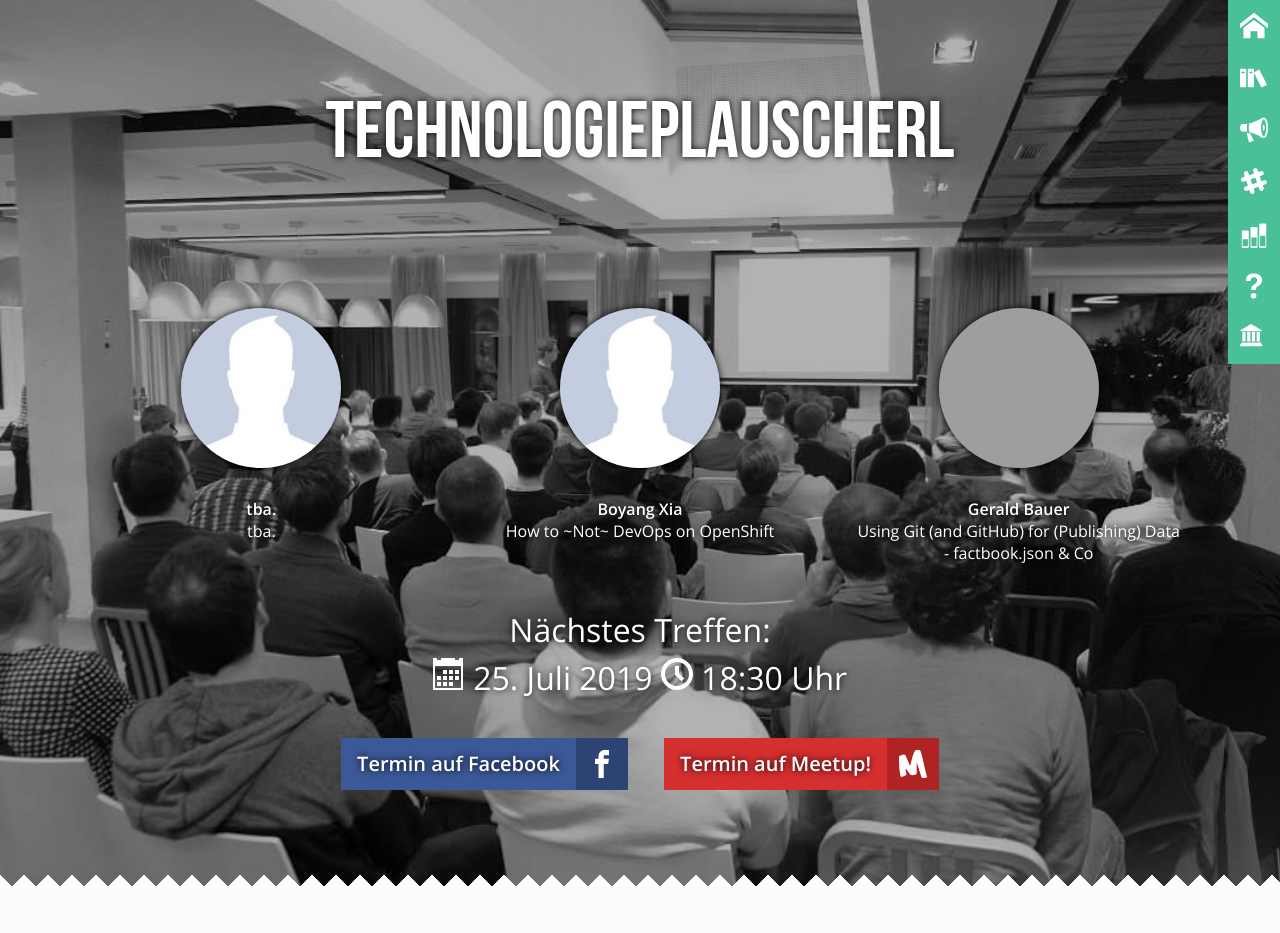
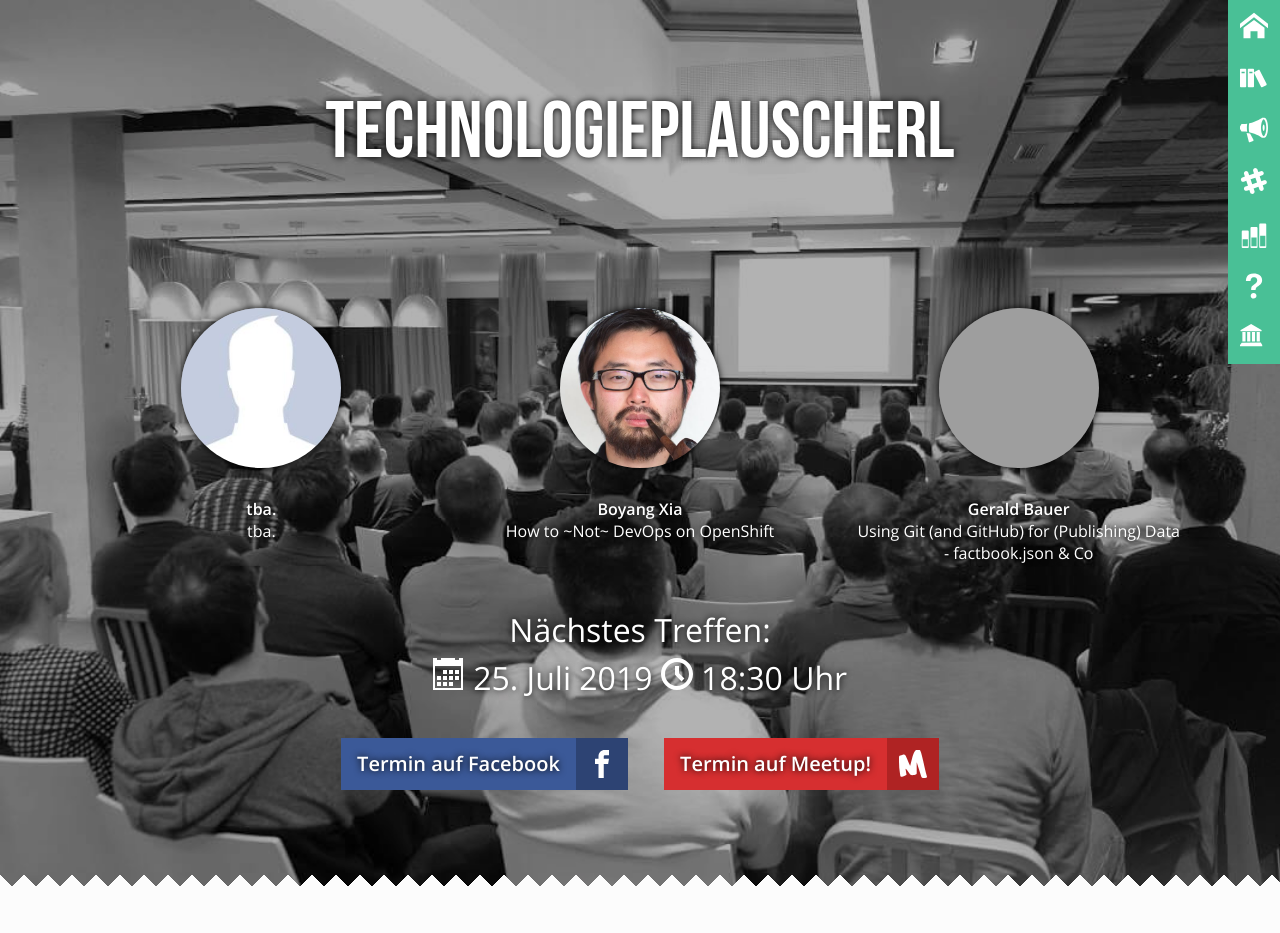
Before and after one commit to mericanAncer127/plauscherl, a Jekyll site: the page built from index.html, in a window 1280 px wide. Shown: the top 933 px of the page. Built offline with Jekyll 4.4.1, drawn with Linux system fonts in a browser that asks for light colours; grey boxes are pictures that could not be loaded.

Commit message:
Add image of Boyang Xia

```diff
--- a/_plauscherl/69.html
+++ b/_plauscherl/69.html
@@ -28,7 +28,7 @@ speakers:
 -
   name: "Boyang Xia"
   talk: "How to ~Not~ DevOps on OpenShift"
-  img: /img/speaker_male_no_img.jpg
+  img: /img/speaker-avatars/boyang-xia.jpg
 -
   name: "Gerald Bauer"
   talk: "Using Git (and GitHub) for (Publishing) Data - factbook.json & Co"
```
Also changed, not shown: img/speaker-avatars/boyang-xia.jpg (added).
